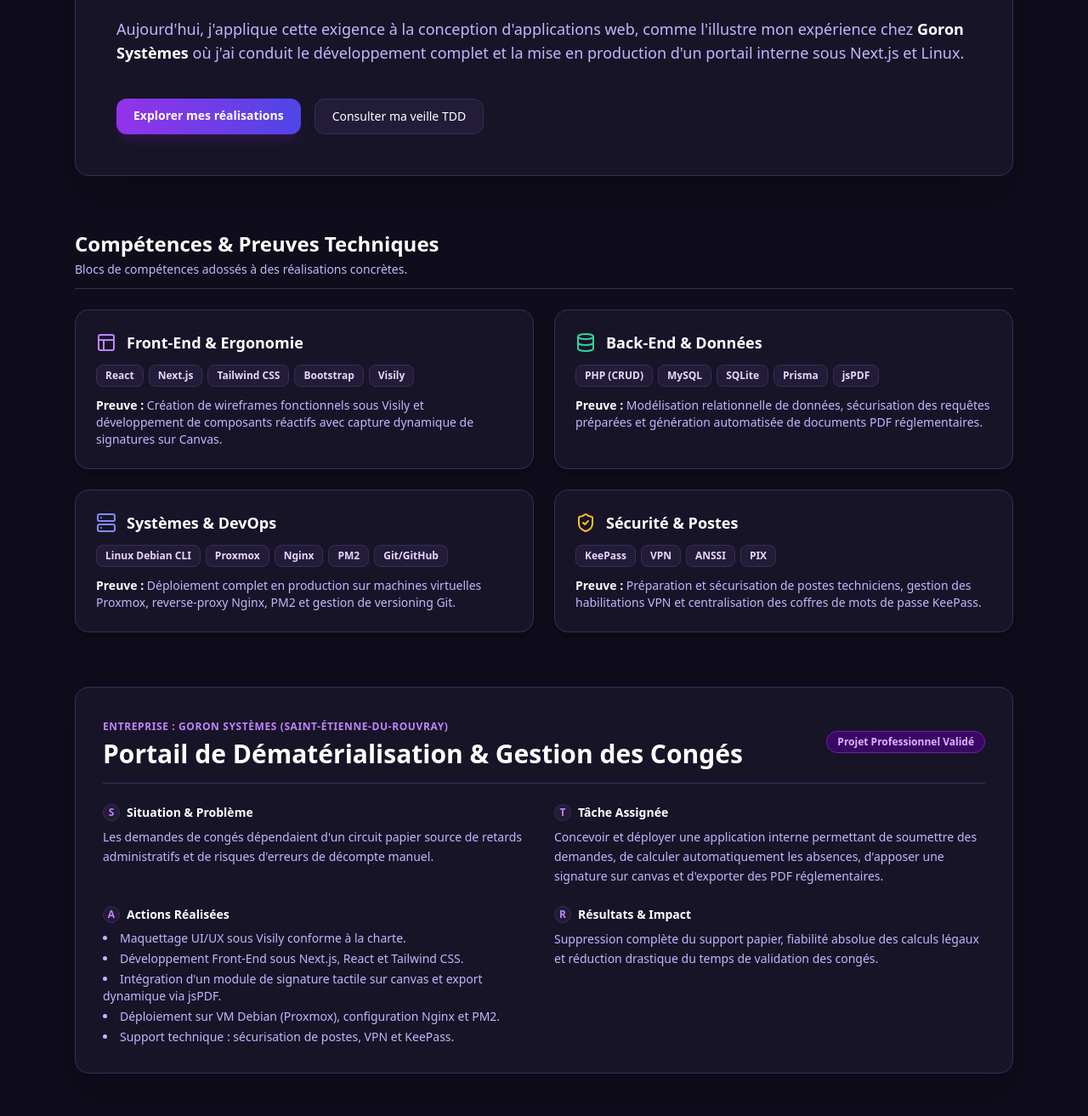
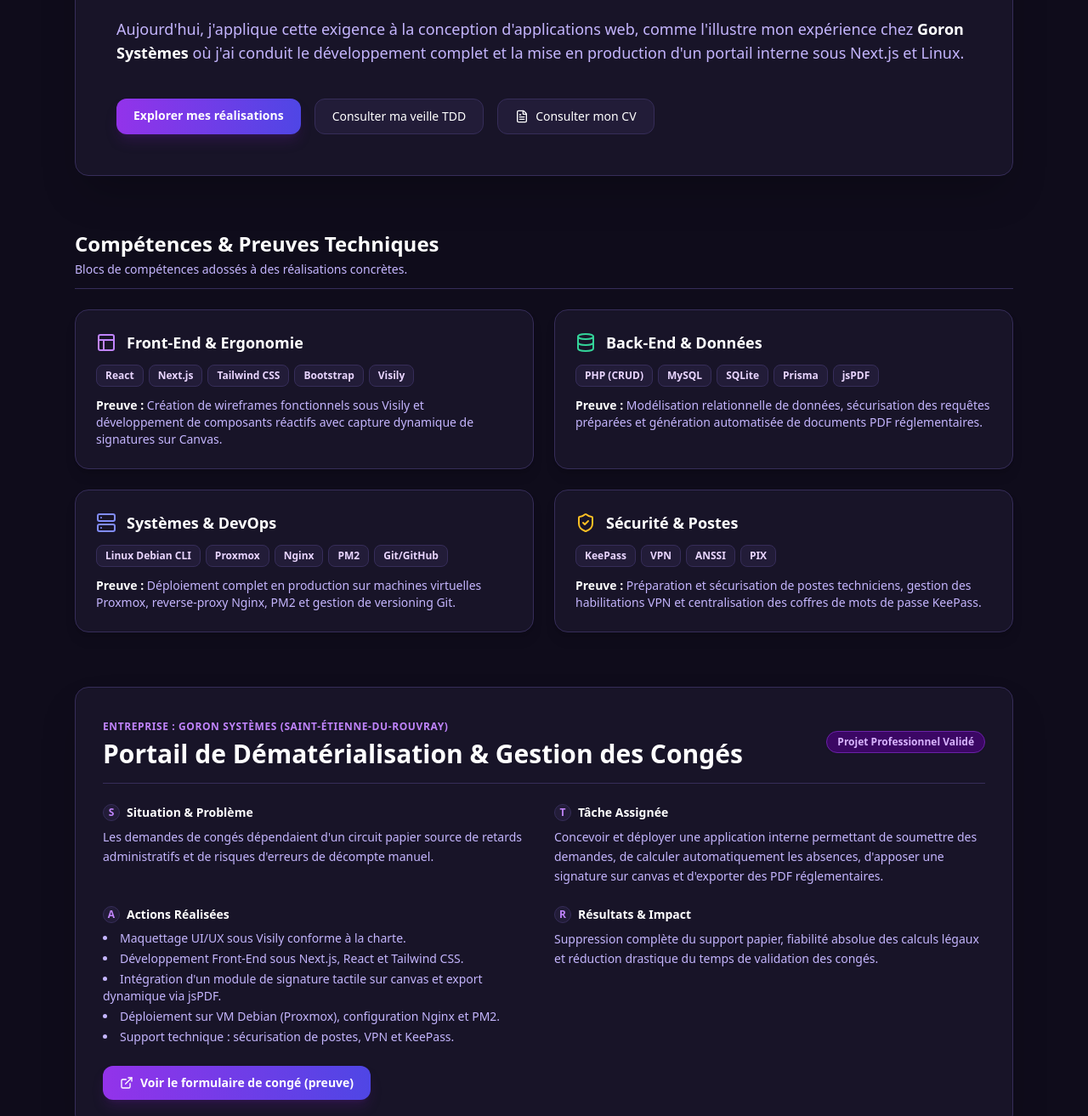
Before and after one commit to kyllian-C/portfolio-kyllian-DEV, a plain HTML site: page index.html in a window 1280 px wide. Shown: the part 420-1733 px from the top of the page at 85% size. Drawn offline with nearby package versions, Linux system fonts and the light colour scheme.

Commit message:
Add CV and leave form links
Co-authored-by: Copilot <223556219+Copilot@users.noreply.github.com>

```diff
--- a/index.html
+++ b/index.html
@@ -87,6 +87,10 @@
         </a>
         <a href="#veille" class="px-5 py-2.5 rounded-xl bg-premium-card text-white font-medium text-sm hover:bg-[#2c2447] transition-colors border border-premium-border">
           Consulter ma veille TDD
+        </a>
+        <a href="https://drive.google.com/file/d/1DzjHzHdJ2B43YoNQHG1vIbQquhS0FsNJ/view?usp=drive_link" target="_blank" rel="noopener noreferrer" class="inline-flex items-center gap-2 px-5 py-2.5 rounded-xl bg-premium-card text-white font-medium text-sm hover:bg-[#2c2447] transition-colors border border-premium-border">
+          <i data-lucide="file-text" class="w-4 h-4"></i>
+          Consulter mon CV
         </a>
       </div>
     </section>
@@ -226,6 +230,10 @@
           </p>
         </div>
       </div>
+      <a href="https://docs.google.com/document/d/1rjcj0ItKgdrHjdDSUSz_WRVMu2t5FwWBp765rYG1GBE/edit?usp=drive_link" target="_blank" rel="noopener noreferrer" class="inline-flex items-center gap-2 px-5 py-2.5 rounded-xl bg-gradient-to-r from-purple-600 to-indigo-600 text-white font-semibold text-sm hover:from-purple-500 hover:to-indigo-500 transition-all shadow-lg shadow-purple-900/30">
+        <i data-lucide="external-link" class="w-4 h-4"></i>
+        Voir le formulaire de congé (preuve)
+      </a>
     </section>
 
     <!-- BLOC PROJETS SCOLAIRES BTS -->
```
